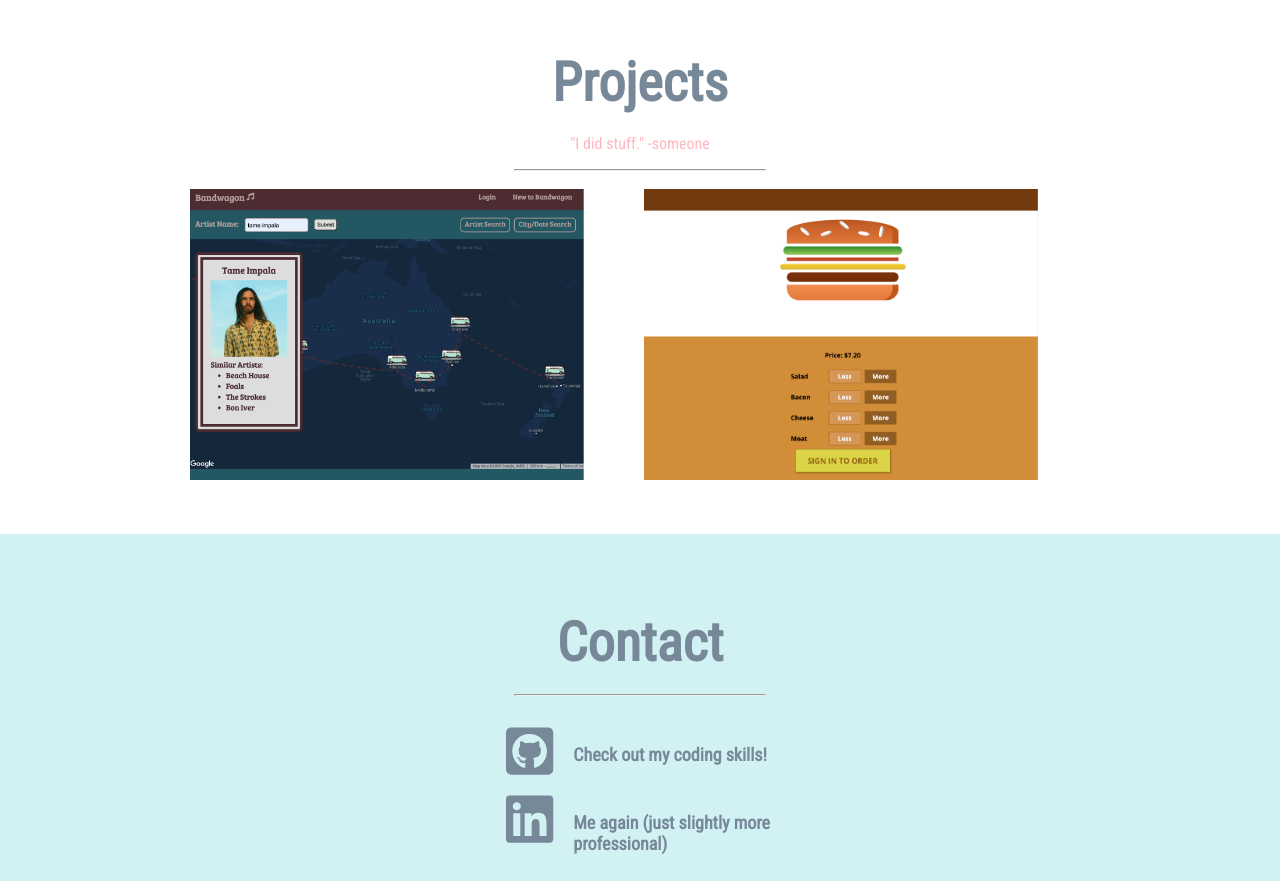
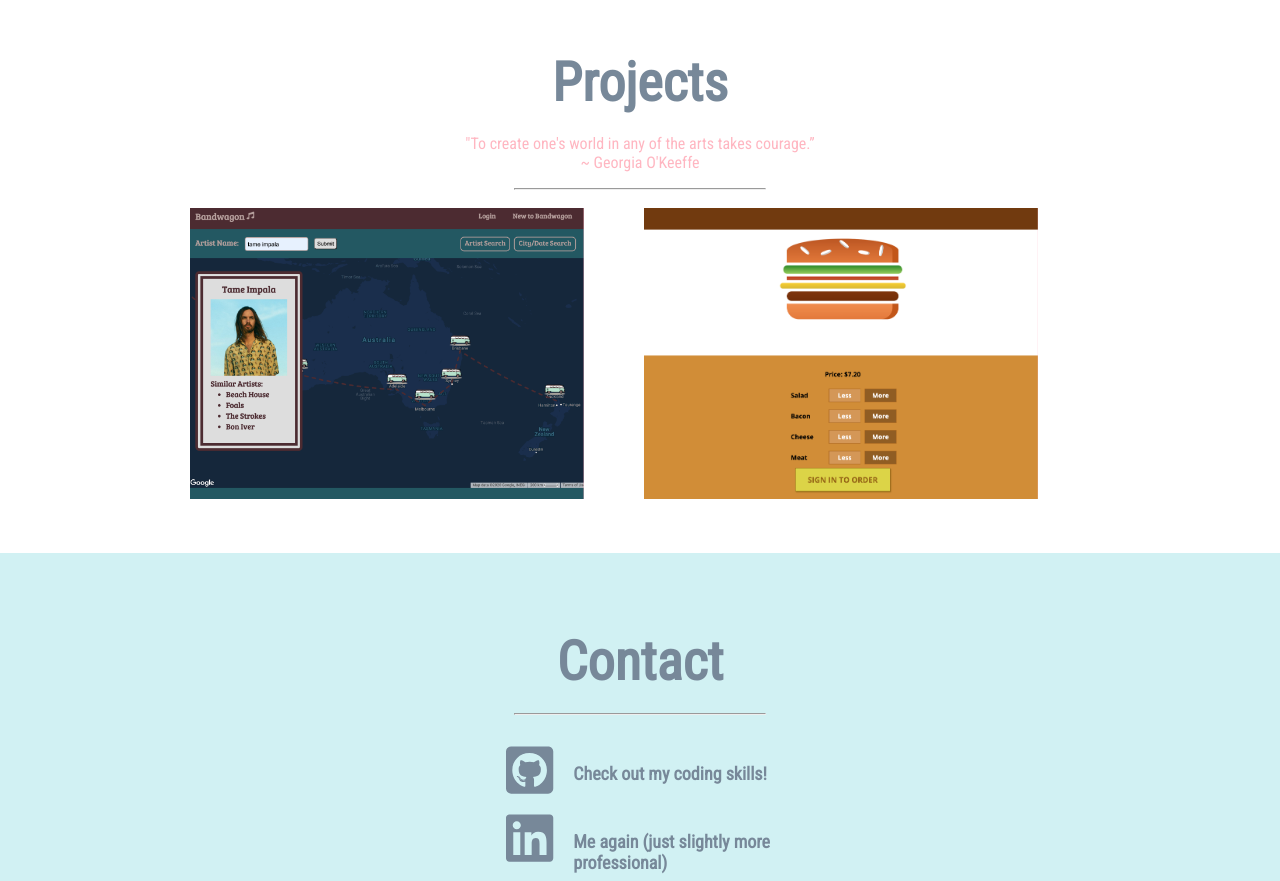
Before and after one commit to sarahbethfry/my-website, a React (Create React App) app: page / in a window 1280 px wide. Shown: the part 5060-5941 px from the top of the page. Built offline with nearby package versions, Linux system fonts and the light colour scheme.

Commit message:
Changed some content

```diff
--- a/src/Projects/Projects.jsx
+++ b/src/Projects/Projects.jsx
@@ -14,7 +14,7 @@
     link: "http://bandwagon.cool/",
   },
   {
-    title: "Burger Builder Course *THIS IS NOT MY CODE*",
+    title: "Burger Builder Course",
     image: burgerbuilder,
     description: "A course I followed along with to learn React.",
     courseLink:
@@ -28,7 +28,10 @@
   return (
     <div id="projects" className={classes.Projects}>
       <h1>Projects</h1>
-      <p className={classes.lead}>"I did stuff." -someone</p>
+      <p className={classes.lead}>
+        "To create one's world in any of the arts takes courage.” <br /> ~
+        Georgia O'Keeffe
+      </p>
       <hr />
       {projectPics.map((pic) =>
         pic.courseLink ? (
```
